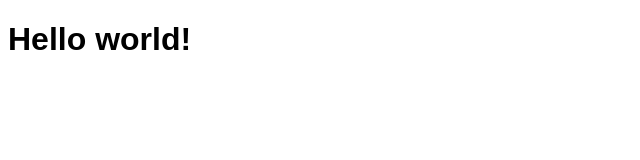
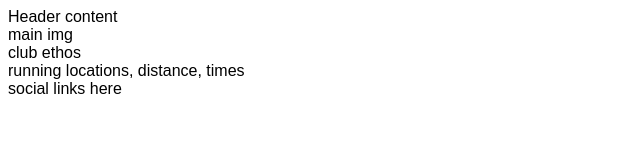
Before and after one commit to MattyVermulst/loverunning, a plain HTML site: page index.html in a window 1280 px wide. Shown: the whole page, without its empty margins (0-640 px from the left). Drawn offline with Linux system fonts and the light colour scheme.

Commit message:
add core structure for home page

```diff
--- a/index.html
+++ b/index.html
@@ -14,7 +14,19 @@
 </head>
 
 <body>
-    <h1>Hello world!</h1>
+    <header>Header content</header>
+    <section>
+        main img
+    </section>
+    <section>
+        club ethos
+    </section>
+    <section>
+        running locations, distance, times
+    </section>
+    <footer>
+        social links here
+    </footer>
 </body>
 
 </html>
```
